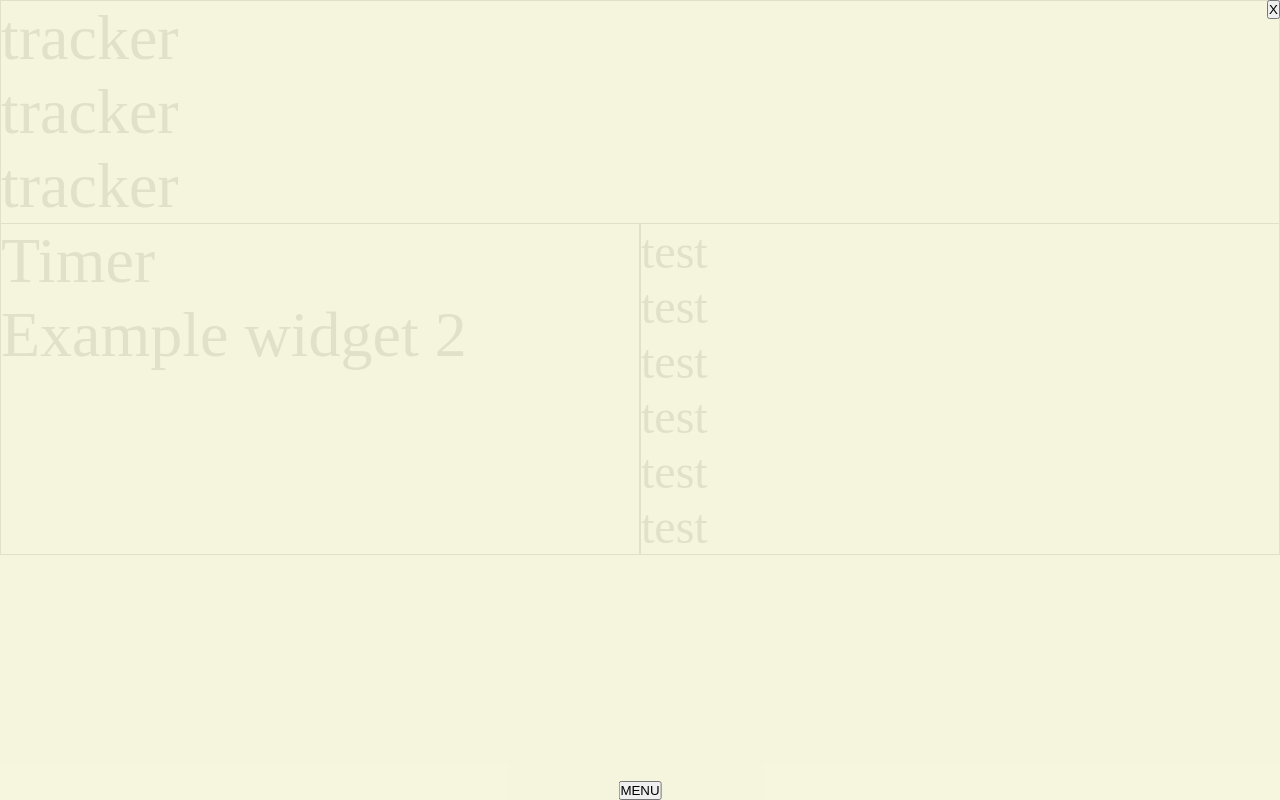
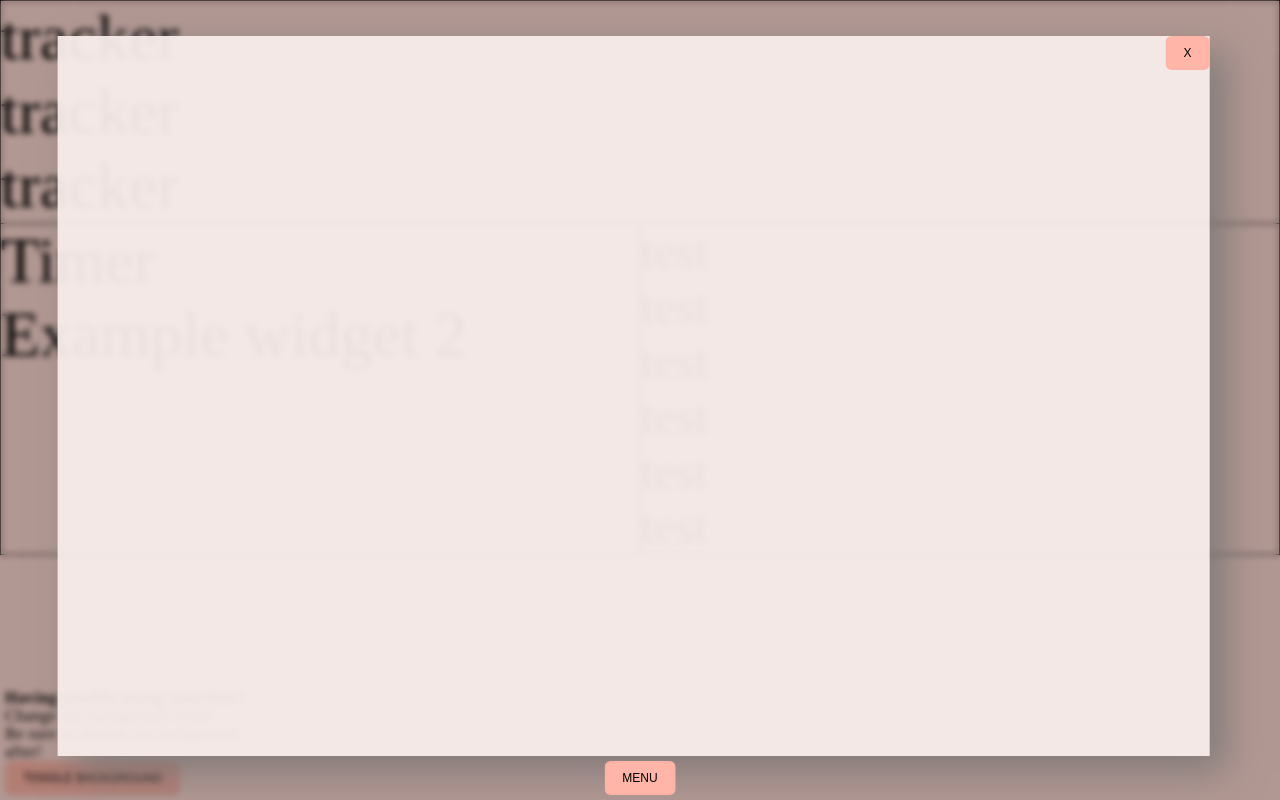
Before and after one commit to 1christianfelix/Study-Buddy-Helper-OBS-Source, a plain HTML site: page layout-testing.html in a window 1280 px wide. Both pictures are taken after a click on the button "MENU". Drawn offline with nearby package versions, Linux system fonts and the light colour scheme.

Commit message:
Layout Outline
Added:
Pop up menu button
Background toggle button

```diff
--- a/layout-testing.html
+++ b/layout-testing.html
@@ -16,11 +16,43 @@
 
     body {
       /* position: relative; */
+      height: 100vh;
+    }
+
+    .warning-box {
+      width: 250px;
+      line-height: 18px;
+      font-size: 16px;
+      letter-spacing: 0.5px;
+      /* background-color: rgba(255, 0, 0, 0.065); */
+    }
+    .warning-box strong {
+      font-size: 16px;
+    }
+
+    .background {
+      /* display: none; */
+      position: absolute;
+      z-index: -1;
+      width: 100%;
+      height: 100vh;
+      background-color: #ffdad3;
+    }
+
+    .background-off {
+      display: none;
+    }
+
+    .color-img {
+      color: blue;
+      font-size: 11px;
     }
 
     .container-output {
+      /* position: absolute; */
       display: grid;
       grid-template-columns: 1fr 1fr;
+      z-index: 1;
     }
 
     .output {
@@ -44,30 +76,81 @@
       list-style-type: none;
     }
 
-    /* Toggle */
-    .visibility-hidden {
-      /* display: none; */
+    .overlay {
+      display: none;
+      height: 100%;
+      width: 100%;
+      position: absolute;
+      top: 0;
+      background-color: rgba(0, 0, 0, 0.3);
+      backdrop-filter: blur(3px);
+    }
+
+    .overlay.visibility {
+      display: block;
     }
 
     .main-menu {
+      margin: 0 auto;
       visibility: hidden;
       position: absolute;
       top: 0;
-      background-color: rgba(245, 245, 220, 0.92);
-      width: 100%;
-      height: 100vh;
+      background-color: rgba(248, 237, 235, 0.942);
+      width: 90%;
+      height: 90vh;
+      transform: translate(5%, 5%);
+      box-shadow: 16px 16px 36px rgba(124, 119, 118, 0.89);
     }
 
     .open-main-menu .main-menu {
       visibility: visible;
     }
 
+    .btn {
+      font-size: 12px;
+      padding: 8px 16px;
+      border: 2px solid rgba(230, 163, 150, 0.111);
+      background-color: #ffb5a7;
+      border-radius: 6px;
+    }
+
+    .btn:hover {
+      cursor: pointer;
+      background-color: #e6a396;
+    }
+
     .menu-btn {
+      margin-bottom: 5px;
       position: absolute;
       bottom: 0;
       right: 50%;
       transform: translate(50%, 0%);
       z-index: 999;
+      transition: all 0.5s;
+    }
+
+    .menu-btn:hover {
+      cursor: pointer;
+      background-color: #e6a396;
+    }
+
+    .disable-bg-warning {
+      margin-bottom: 5px;
+      position: absolute;
+      margin-left: 5px;
+      top: auto;
+      bottom: 0;
+      right: auto;
+      left: 0;
+    }
+
+    .btn-x {
+      z-index: 999;
+    }
+
+    .btn-x:hover {
+      cursor: pointer;
+      background-color: #e6a396;
     }
 
     .btn-x {
@@ -75,10 +158,31 @@
       top: 0;
       right: 0;
     }
+
+    .bg-color-sel {
+      background-color: #ffb5a7;
+      border: 2px solid rgba(230, 163, 150, 0.111);
+      background-color: #ffb5a7;
+      border-radius: 6px;
+      width: 36px;
+      height: 40px;
+    }
   </style>
   <body>
+    <div class="background"></div>
+
     <!-- OUTPUT CONTAINER -->
-    <div class="container-output visibility-hidden">
+    <div class="disable-bg-warning">
+      <div class="warning-box">
+        <p><strong>Having trouble seeing your font?</strong></p>
+        <p>Change the background color!</p>
+        <p>Be sure to disable the background after!</p>
+      </div>
+      <div class="bg-btns">
+        <button class="btn temp-bg-btn">TOGGLE BACKGROUND</button>
+      </div>
+    </div>
+    <div class="container-output">
       <div class="output output-messages">
         <div class="output-tracker">tracker</div>
         <div class="output-tracker">tracker</div>
@@ -103,11 +207,17 @@
     <!-- MENU -->
     <button class="btn menu-btn">MENU</button>
     <div class="container-menu">
+      <div class="overlay"></div>
       <div class="main-menu">
         <button class="btn btn-x">X</button>
       </div>
     </div>
+
+    <!-- Script -->
     <script>
+      // Landing page functions
+      {
+        // Reveal Menu
         document
           .querySelector(".menu-btn")
           .addEventListener("click", function (e) {
@@ -115,7 +225,37 @@
               .querySelector(".container-menu")
               .classList.toggle("open-main-menu");
             console.log("test");
+
+            document.querySelector(".overlay").classList.toggle("visibility");
           });
+
+        // Exit Menu by Clicking By
+        document
+          .querySelector(".overlay")
+          .addEventListener("click", function () {
+            document
+              .querySelector(".container-menu")
+              .classList.toggle("open-main-menu");
+            document.querySelector(".overlay").classList.toggle("visibility");
+          });
+
+        //Toggle temporary Background
+        document
+          .querySelector(".temp-bg-btn")
+          .addEventListener("click", function () {
+            document
+              .querySelector(".background")
+              .classList.toggle("background-off");
+          });
+      }
     </script>
+    <script
+      type="module"
+      src="https://unpkg.com/ionicons@5.5.2/dist/ionicons/ionicons.esm.js"
+    ></script>
+    <script
+      nomodule
+      src="https://unpkg.com/ionicons@5.5.2/dist/ionicons/ionicons.js"
+    ></script>
   </body>
 </html>
```
Lines whose indentation alone changed are shown as unchanged.
